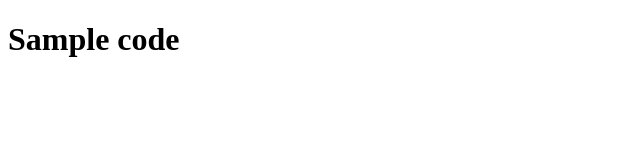
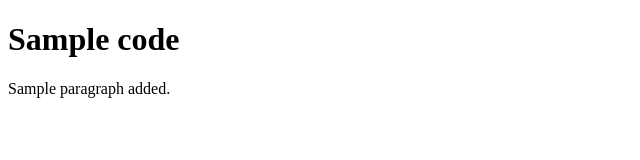
Before and after one commit to MirzaArshad2023/2025-02-03-se-pt-nz, a plain HTML site: page Module1/Lab1/index.html in a window 1280 px wide. Shown: the whole page, without its empty margins (0-640 px from the left). Drawn offline with Linux system fonts and the light colour scheme.

Commit message:
Modified Index.html

```diff
--- a/Module1/Lab1/index.html
+++ b/Module1/Lab1/index.html
@@ -7,5 +7,6 @@
 </head>
 <body>
     <H1>Sample code</H1>
+    <p>Sample paragraph added.</p>
 </body>
 </html>
```
